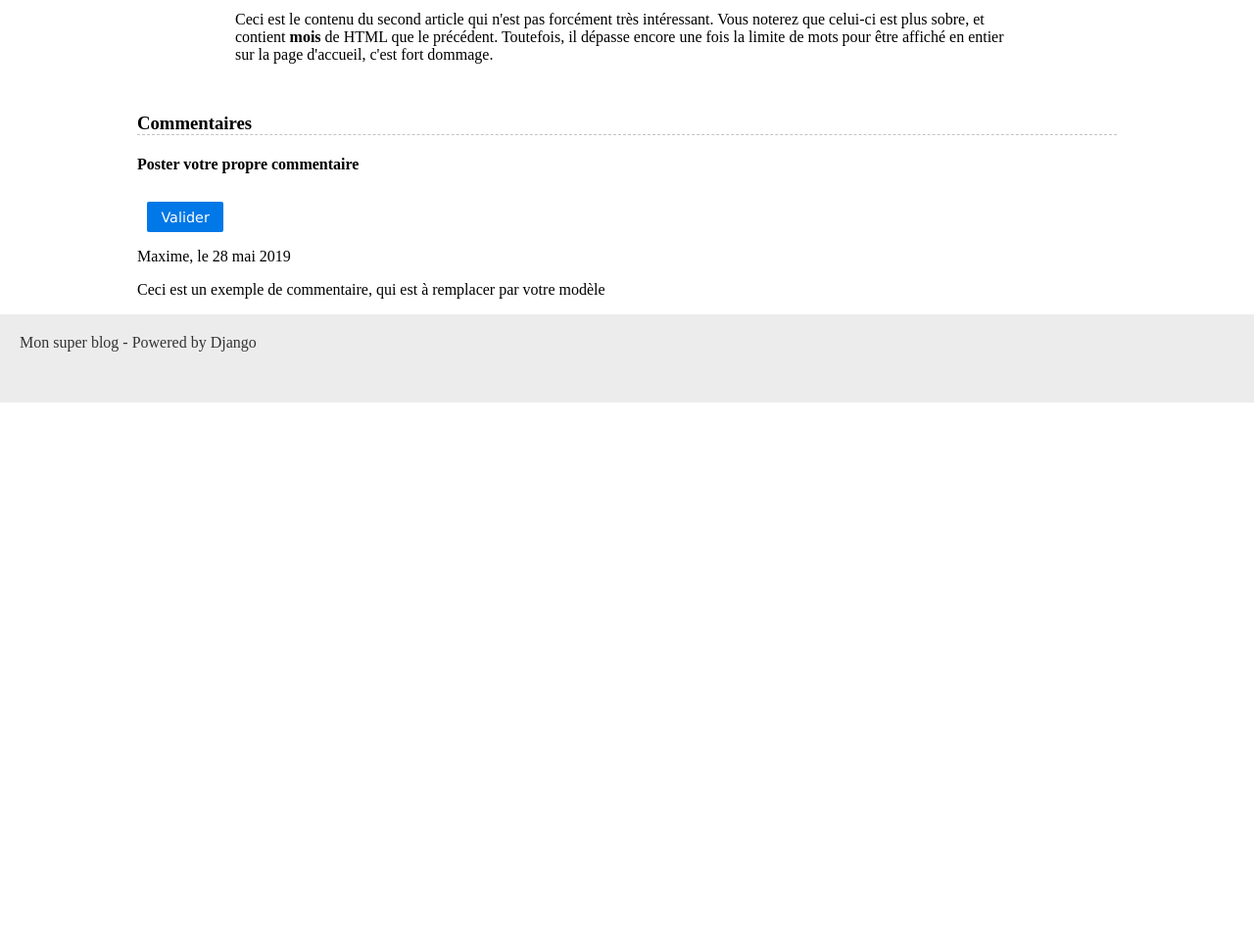
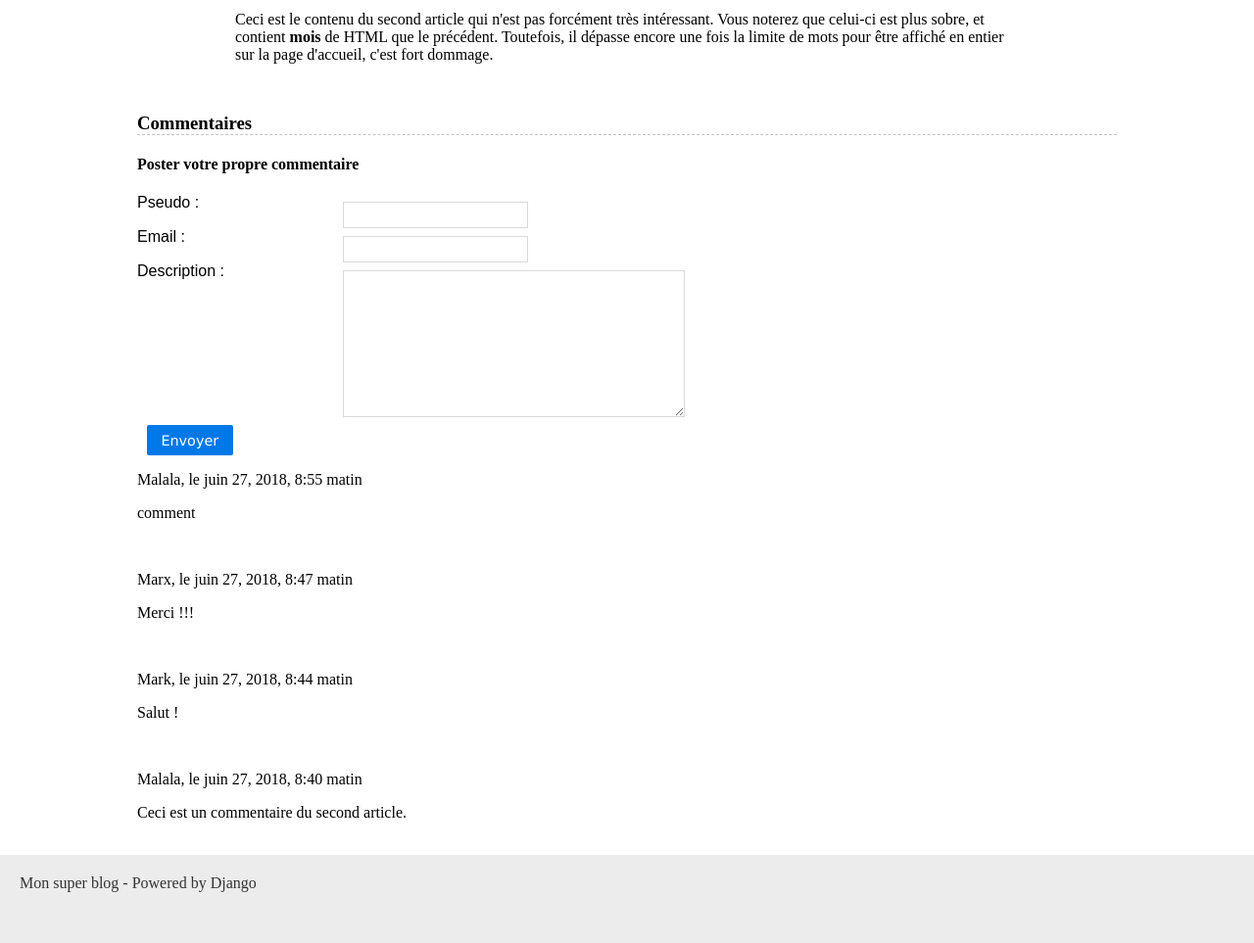
Before and after one commit to anakarinadp/blog-comments, a Django app: a page that uses blog/templates/blog/lire_article.html in a window 1280 px wide. Shown: the part 173-1136 px from the top of the page at 98% size. Before the commit the page ends 584 px from the top, so only its background shows below. Run offline with Django 3.2, Linux system fonts and the light colour scheme; data comes from the database, SQL or seed files in the repository; both versions use the stored data as it was after the commit.

Commit message:
comments show if the visibility is set to true

```diff
--- a/blog/forms.py
+++ b/blog/forms.py
@@ -4,4 +4,11 @@ from .models import Comment
 class CommentForm(forms.ModelForm):
 	class Meta:
 		model = Comment
-		fields = '__all__'
+		fields = ('pseudo', 'email', 'contenu')
+
+"""
+class CommentForm(forms.Form):
+	pseudo = forms.CharField(max_length=42, required=True)
+	email = forms.EmailField(required=True)
+	contenu = forms.CharField(widget=forms.Textarea, required=True)
+"""
--- a/blog/models.py
+++ b/blog/models.py
@@ -25,7 +25,14 @@ class Comment(models.Model):
     """ Modèle pour les commentaires """
     pseudo = models.CharField(max_length=42)
     email = models.EmailField(max_length=254)
-    contenu = models.TextField(default='')
+    article = models.ForeignKey('Article', on_delete=models.CASCADE)
+    date = models.DateTimeField(auto_now_add=True, auto_now=False)
+    contenu = models.TextField(null=False, verbose_name="Description")
+    is_visible = models.BooleanField(verbose_name="Commentaire visible ?",
+                                    default=True)
+
+    class Meta:
+        ordering = ['-date']
 
     def __str__(self):
         return self.pseudo
--- a/blog/templates/blog/lire_article.html
+++ b/blog/templates/blog/lire_article.html
@@ -18,20 +18,26 @@
 	<h3 class="titre-comments">Commentaires</h3>
 
 	<h4>Poster votre propre commentaire</h4>
-	<form method="post" action="{% url 'lire_article' article.slug %}" class="pure-form">
+	<form action="{% url 'lire_article' article.slug %}" method="post" class="pure-form">
 		{% csrf_token %}
 		{{ form.as_p }}
 		<p style="text-align:center">
-			<input class="pure-button pure-button-primary" type="submit" value="Valider" />
+			<input class="pure-button pure-button-primary" type="submit" value="Envoyer" />
 		</p>
 	</form>
 
 	<div class="clear"></div>
 
-
-	<div class="commentaire">
-		<p>Maxime, le 28 mai 2019</p>
-		<p>Ceci est un exemple de commentaire, qui est à remplacer par votre modèle</p>
-	</div>
+	{% for comment in commentaires %}
+		{% if comment.is_visible %}
+		<div class="commentaire">
+			<p>{{ comment.pseudo }}, le {{ comment.date }}</p>
+			<p>{{ comment.contenu }}</p>
+		</div>
+		<br />
+		{% endif %}
+	{% empty %}
+		<p>Il n'y a pas encore de commentaires</p>
+	{% endfor%}
 
 {% endblock %}
--- a/blog/views.py
+++ b/blog/views.py
@@ -1,6 +1,6 @@
-from django.shortcuts import render, get_object_or_404
+from django.shortcuts import render, get_object_or_404, redirect
 
-from .models import Article
+from .models import Article, Comment
 from .forms import CommentForm
 
 
@@ -22,11 +22,27 @@ def lire_article(request, slug):
     fourni en paramètre
     """
     article = get_object_or_404(Article, slug=slug)
+    commentaires = Comment.objects.all()
 
-    if request.method == "POST":
-        form = CommentForm(request.POST)
-        if form.is_valid():
-            form.save()
-        else:
-            form = CommentForm()
+    form = CommentForm(request.POST or None)
+    if form.is_valid():
+        # form.article = article
+        comment = Comment()
+        comment = form.save(commit=False)
+        comment.article = article
+        comment.save()
+        form = CommentForm() # To show an empty form after sending the comment
+
+    """
+    form = CommentForm(request.POST or None)
+    if form.is_valid():
+        comment = Comment()
+        comment.pseudo = form.cleaned_data['pseudo']
+        comment.email = form.cleaned_data['email']
+        comment.article = article
+        comment.contenu = form.cleaned_data['contenu']
+        comment.save()
+        redirect('lire_article', slug)
+    """
+
     return render(request, 'blog/lire_article.html', locals())
```
Also changed, not shown: blog/admin.py (+8 -0 lines), blog/migrations/0004_comment_is_visible.py (added), blog/migrations/0005_auto_20180627_0848.py (added), blog/migrations/0006_auto_20180627_0906.py (added), blog/migrations/0007_auto_20180627_0925.py (added), blog/migrations/0008_remove_comment_article.py (added), blog/migrations/0009_comment_article.py (added), blog/migrations/0010_auto_20180627_1004.py (added), db.sqlite3.
